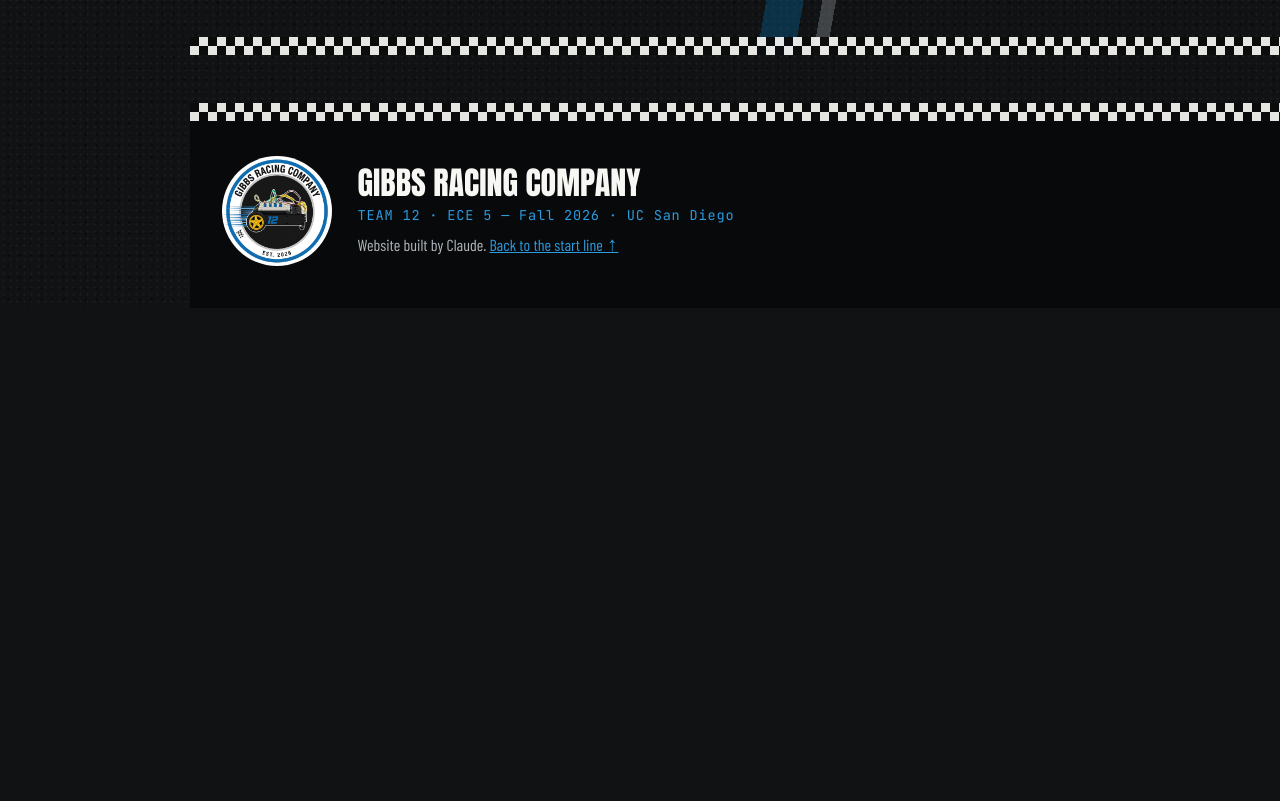
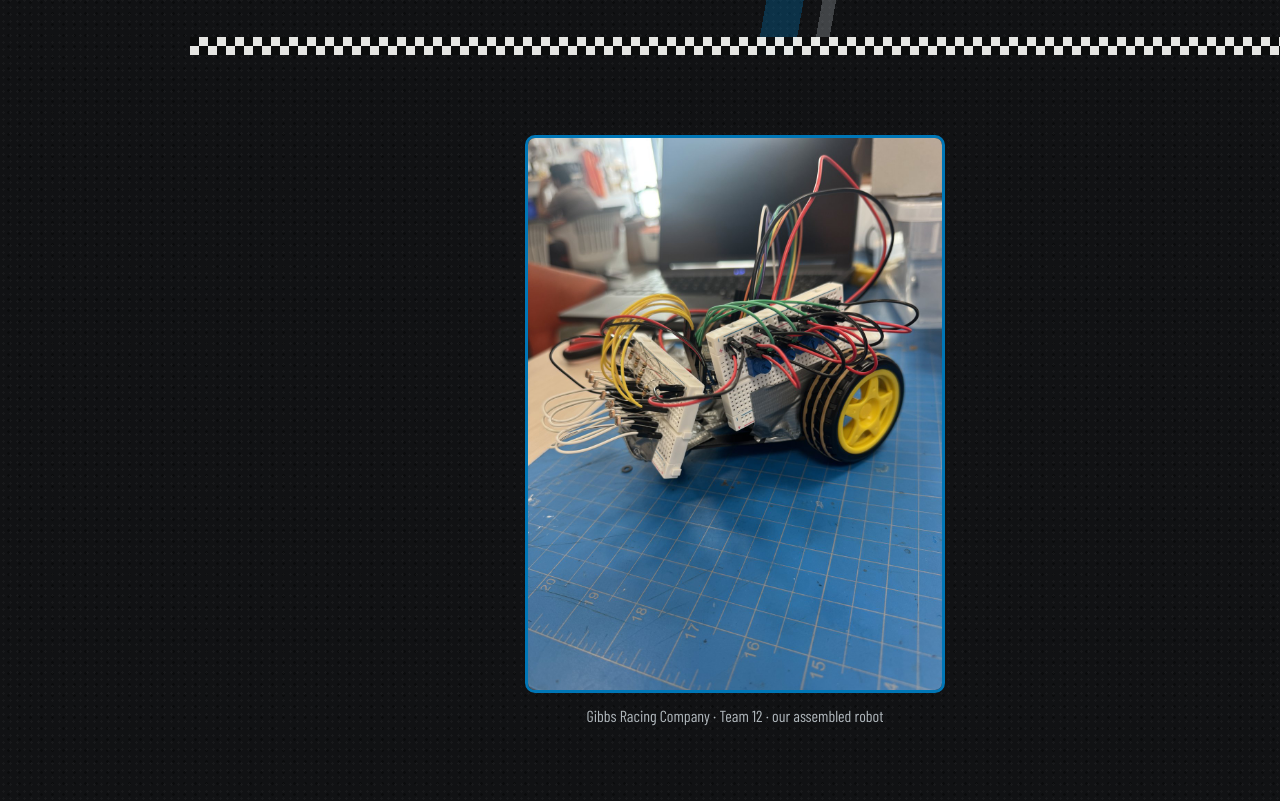
Before and after one commit to tmlee06/Gibbs-Racing-Company, a plain HTML site: page index.html in a window 1280 px wide. Shown: the part 899-1700 px from the top of the page. Before the commit the page ends 1207 px from the top, so only its background shows below. Drawn offline with nearby package versions, Linux system fonts and the light colour scheme.

Commit message:
Add assembled robot photo
Co-Authored-By: Claude Sonnet 5.5 <noreply@anthropic.com>

```diff
--- a/index.html
+++ b/index.html
@@ -39,7 +39,7 @@
 <div class="site-credit">
   <div class="site-credit-inner">
     <img class="claude-logo" src="assets/Claude_AI_symbol.svg.webp" alt="Claude logo" width="44" height="44">
-    <p>Website built by Claude <span class="mono">&middot; Team 12 &middot; ECE 5 Fall 2026</span></p>
+    <p>Website Powered by Claude <span class="mono">&middot; Team 12 &middot; ECE 5 Fall 2026</span></p>
   </div>
 </div>
 
@@ -97,6 +97,13 @@
   <div class="checker" aria-hidden="true"></div>
 </section>
 
+
+<section id="robot" class="section robot-section">
+  <figure class="robot-photo">
+    <img src="images/robot.jpg" alt="Our assembled line-following robot, Team 12" width="900" height="1200">
+    <figcaption>Gibbs Racing Company &middot; Team 12 &middot; our assembled robot</figcaption>
+  </figure>
+</section>
 
 <!-- =====================================================================
      2. THE BUILD
--- a/style.css
+++ b/style.css
@@ -634,3 +634,8 @@ main, .site-footer { margin-left: var(--nav-w); }
 
 
 [hidden] { display: none !important; }
+
+.robot-section { text-align: center; }
+.robot-photo { margin: 0 auto; max-width: 420px; }
+.robot-photo img { width: 100%; height: auto; display: block; border-radius: 10px; border: 3px solid var(--blue); }
+.robot-photo figcaption { margin-top: .7rem; color: var(--silver); font-size: 1rem; }
```
Also changed, not shown: images/robot.jpg (added).
